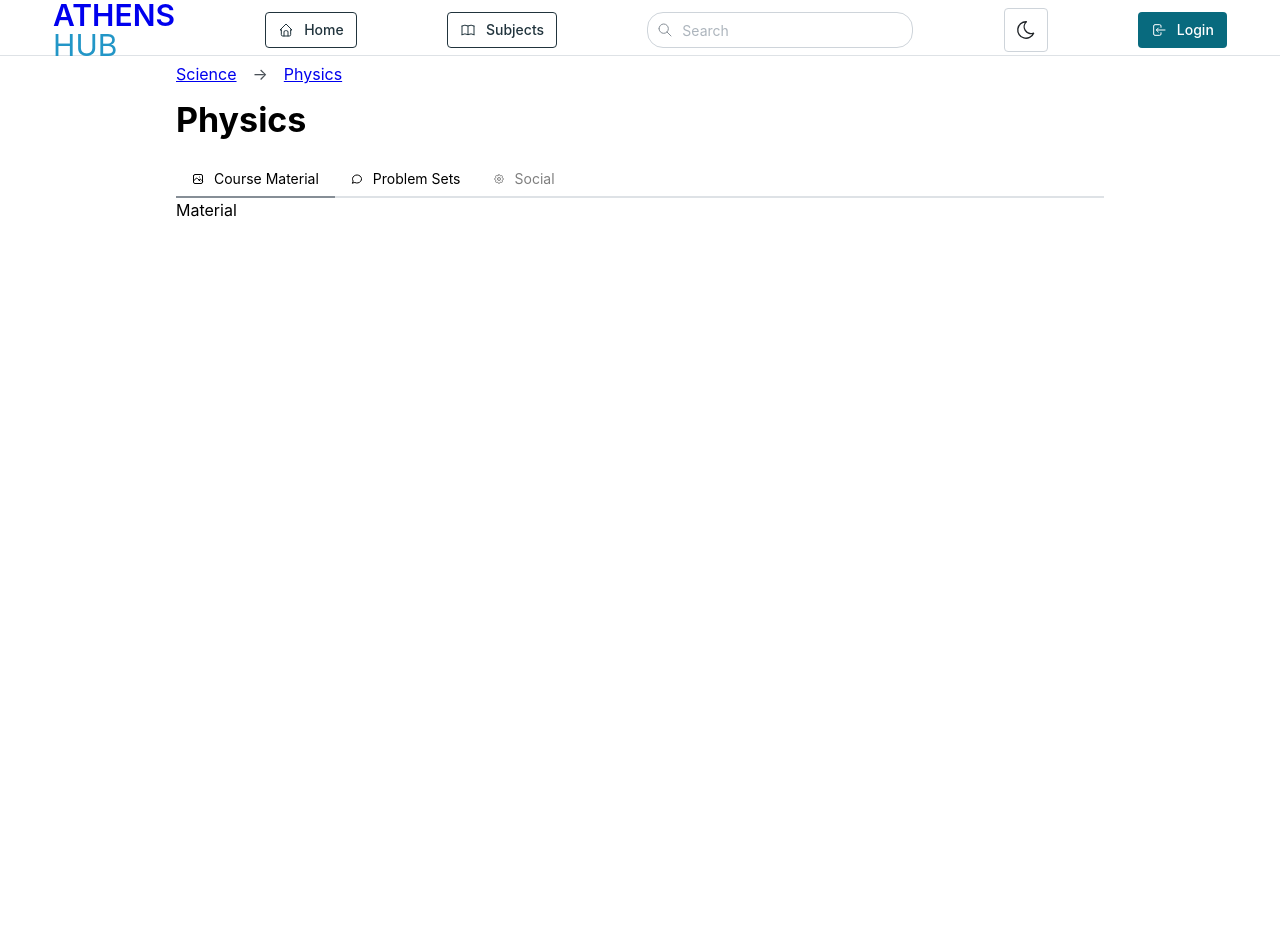
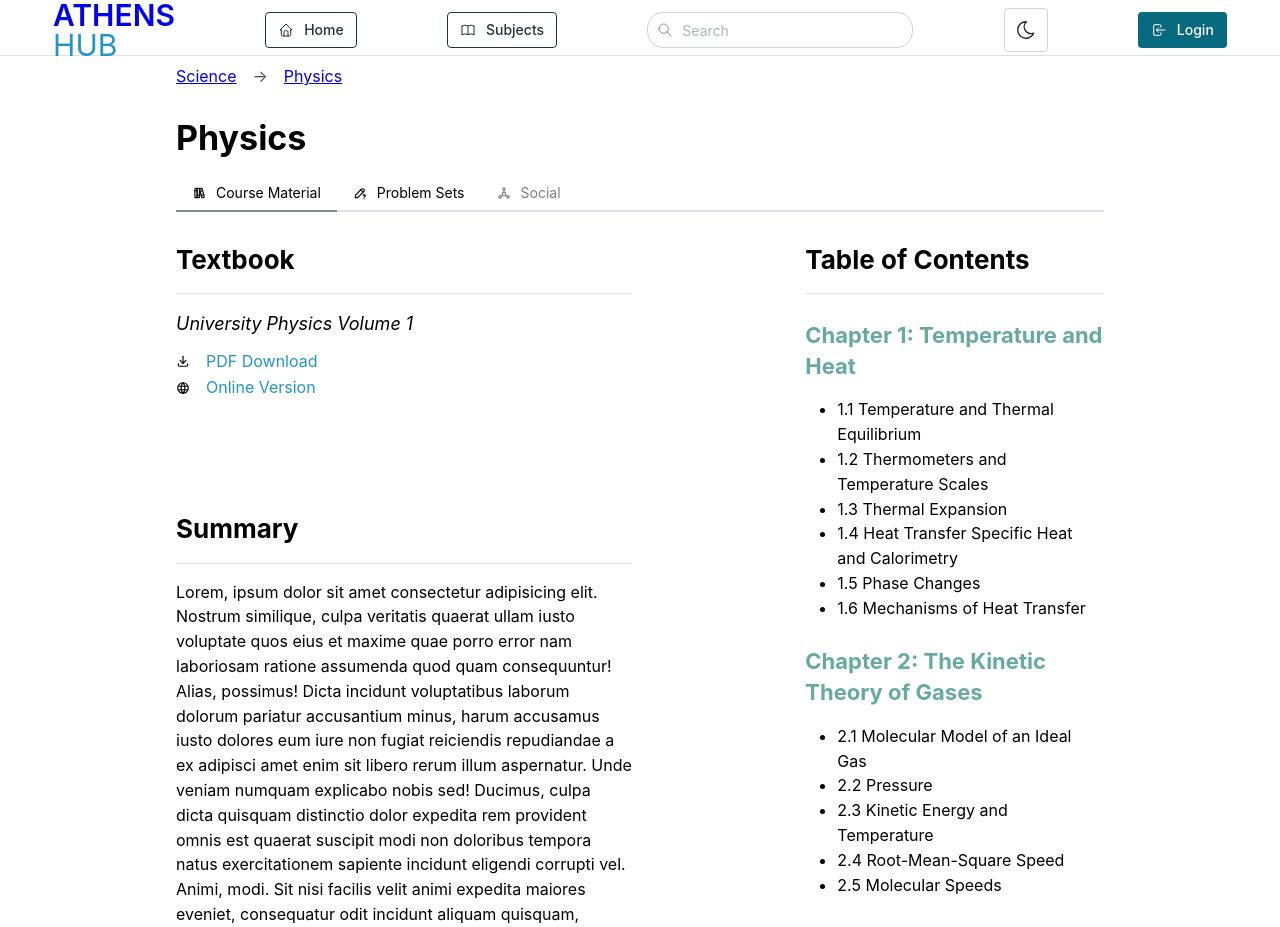
Before and after one commit to CoyoteArcade/AthensHub, a React (Vite) app in the folder frontend/: page /courses/algebra in a window 1280 px wide. Shown: the top 927 px of the page. Before the commit the page ends 800 px from the top, so only its background shows below. Built offline with nearby package versions, Linux system fonts and the light colour scheme.

Commit message:
Add textbook tab section

```diff
--- a/frontend/src/routes/Course.jsx
+++ b/frontend/src/routes/Course.jsx
@@ -1,17 +1,25 @@
 import {
+  Box,
   Breadcrumbs,
   Anchor,
   Title,
   Container,
   Divider,
   rem,
+  Text,
   Tabs,
+  List,
+  Group,
+  Grid,
+  TypographyStylesProvider,
 } from '@mantine/core';
-import { Link, useLocation } from 'react-router-dom';
+import { Link } from 'react-router-dom';
 import {
-  IconPhoto,
-  IconMessageCircle,
-  IconSettings,
+  IconBooks,
+  IconPencilQuestion,
+  IconSocial,
+  IconDownload,
+  IconWorld,
 } from '@tabler/icons-react';
 
 const items = [
@@ -26,14 +34,16 @@ const items = [
 function Course() {
   return (
     <>
-      <Container>
-        <Breadcrumbs separator='→' separatorMargin='md' mt='xs' mb='md'>
+      <Container size='75vw'>
+        {/* Navigation */}
+        <Breadcrumbs separator='→' separatorMargin='md' mt='sm' mb='xl'>
           {items}
         </Breadcrumbs>
-        <Title mb='lg'>Physics</Title>
-        {/* <Divider my='lg' /> */}
 
-        {/* Tabs */}
+        {/* Course Name & Tabs */}
+        <Title mt='lg' mb='md'>
+          Physics
+        </Title>
         <CourseTabs />
       </Container>
     </>
@@ -41,26 +51,26 @@ function Course() {
 }
 
 function CourseTabs() {
-  const iconStyle = { width: rem(12), height: rem(12) };
+  const iconStyle = { width: rem(14), height: rem(14) };
 
   return (
     <Tabs color='gray' defaultValue='material'>
       <Tabs.List>
         <Tabs.Tab
           value='material'
-          leftSection={<IconPhoto style={iconStyle} />}
+          leftSection={<IconBooks style={iconStyle} />}
         >
           Course Material
         </Tabs.Tab>
         <Tabs.Tab
           value='psets'
-          leftSection={<IconMessageCircle style={iconStyle} />}
+          leftSection={<IconPencilQuestion style={iconStyle} />}
         >
           Problem Sets
         </Tabs.Tab>
         <Tabs.Tab
           value='social'
-          leftSection={<IconSettings style={iconStyle} />}
+          leftSection={<IconSocial style={iconStyle} />}
           disabled
         >
           Social
@@ -83,7 +93,138 @@ function CourseTabs() {
 }
 
 function MaterialTab() {
-  return <>Material</>;
+  const iconStyle = { width: rem(14), height: rem(14) };
+
+  return (
+    <>
+      <Grid>
+        <Grid.Col span={6}>
+          {/* Textbook Section */}
+          <Box pt='30px' mb='5rem'>
+            <Title order={2}>Textbook</Title>
+            <Divider my='md' />
+
+            {/* Book Name */}
+            <Text mb='xs' size='lg' fs='italic'>
+              University Physics Volume 1
+            </Text>
+
+            <List listStyleType='none'>
+              <List.Item>
+                <Group>
+                  <IconDownload style={iconStyle} />
+                  <Anchor>PDF Download</Anchor>
+                </Group>
+              </List.Item>
+              <List.Item>
+                <Group>
+                  <IconWorld style={iconStyle} />
+                  <Anchor
+                    href='https://openstax.org/books/university-physics-volume-1/pages/1-introduction'
+                    target='_blank'
+                  >
+                    Online Version
+                  </Anchor>
+                </Group>
+              </List.Item>
+            </List>
+          </Box>
+
+          {/* Summary Section */}
+          <Box pt='30px' mb='5rem'>
+            <Title order={2}>Summary</Title>
+            <Divider my='md' />
+            Lorem, ipsum dolor sit amet consectetur adipisicing elit. Nostrum
+            similique, culpa veritatis quaerat ullam iusto voluptate quos eius
+            et maxime quae porro error nam laboriosam ratione assumenda quod
+            quam consequuntur! Alias, possimus! Dicta incidunt voluptatibus
+            laborum dolorum pariatur accusantium minus, harum accusamus iusto
+            dolores eum iure non fugiat reiciendis repudiandae a ex adipisci
+            amet enim sit libero rerum illum aspernatur. Unde veniam numquam
+            explicabo nobis sed! Ducimus, culpa dicta quisquam distinctio dolor
+            expedita rem provident omnis est quaerat suscipit modi non doloribus
+            tempora natus exercitationem sapiente incidunt eligendi corrupti
+            vel. Animi, modi. Sit nisi facilis velit animi expedita maiores
+            eveniet, consequatur odit incidunt aliquam quisquam, assumenda
+            reiciendis atque soluta delectus, amet nulla cupiditate cumque illo
+            ea molestiae tenetur doloremque architecto! Non sunt quasi quo vel
+            vitae est perspiciatis porro beatae dolor accusantium deserunt,
+            blanditiis, fugit architecto distinctio ipsam quas commodi
+            reiciendis dolorem assumenda harum illum! Nam cum voluptatibus
+            quibusdam ipsam?
+          </Box>
+        </Grid.Col>
+
+        {/* Table of Contents */}
+        <Grid.Col span={4} offset={2} maw='400px'>
+          <Box pt='30px' mb='5rem'>
+            <Title order={2}>Table&nbsp;of&nbsp;Contents</Title>
+            <Divider my='md' />
+            <TypographyStylesProvider>
+              <div
+                dangerouslySetInnerHTML={{
+                  __html: `<!DOCTYPE html>
+                        <html>
+                        <head>
+                          <title>Table of Contents</title>
+                        </head>
+                        <body>
+                          <h3>Chapter 1: Temperature and Heat</h2>
+                          <ul>
+                            <li>1.1 Temperature and Thermal Equilibrium</li>
+                            <li>1.2 Thermometers and Temperature Scales</li>
+                            <li>1.3 Thermal Expansion</li>
+                            <li>1.4 Heat Transfer Specific Heat and Calorimetry</li>
+                            <li>1.5 Phase Changes</li>
+                            <li>1.6 Mechanisms of Heat Transfer</li>
+                          </ul>
+
+                          <h3>Chapter 2: The Kinetic Theory of Gases</h2>
+                          <ul>
+                            <li>2.1 Molecular Model of an Ideal Gas</li>
+                            <li>2.2 Pressure</li>
+                            <li>2.3 Kinetic Energy and Temperature</li>
+                            <li>2.4 Root-Mean-Square Speed</li>
+                            <li>2.5 Molecular Speeds</li>
+                          </ul>
+
+                          <h3>Chapter 3: The First Law of Thermodynamics</h2>
+                          <ul>
+                            <li>3.1 Work and Heat Transfer</li>
+                            <li>3.2 Internal Energy</li>
+                            <li>3.3 The First Law of Thermodynamics</li>
+                            <li>3.4 Some Applications of the First Law of Thermodynamics</li>
+                          </ul>
+
+                          <h3>Chapter 4: The Second Law of Thermodynamics</h2>
+                          <ul>
+                            <li>4.1 Heat Engines and the Second Law of Thermodynamics</li>
+                            <li>4.2 Thermal Efficiency</li>
+                            <li>4.3 Refrigerators and Heat Pumps</li>
+                            <li>4.4 Power and Refrigeration Applications of Thermodynamics</li>
+                          </ul>
+
+                          <h3>Chapter 5: Electric Charges and Fields</h2>
+                          <ul>
+                            <li>5.1 Electric Charge</li>
+                            <li>5.2 Conductors and Insulators</li>
+                            <li>5.3 Coulomb's Law</li>
+                            <li>5.4 Electric Field</li>
+                            <li>5.5 Electric Field Lines</li>
+                          </ul>
+
+                          <!-- Repeat the above structure for each chapter -->
+
+                        </body>
+                        </html>`,
+                }}
+              />
+            </TypographyStylesProvider>
+          </Box>
+        </Grid.Col>
+      </Grid>
+    </>
+  );
 }
 
 function PsetTab() {
```
